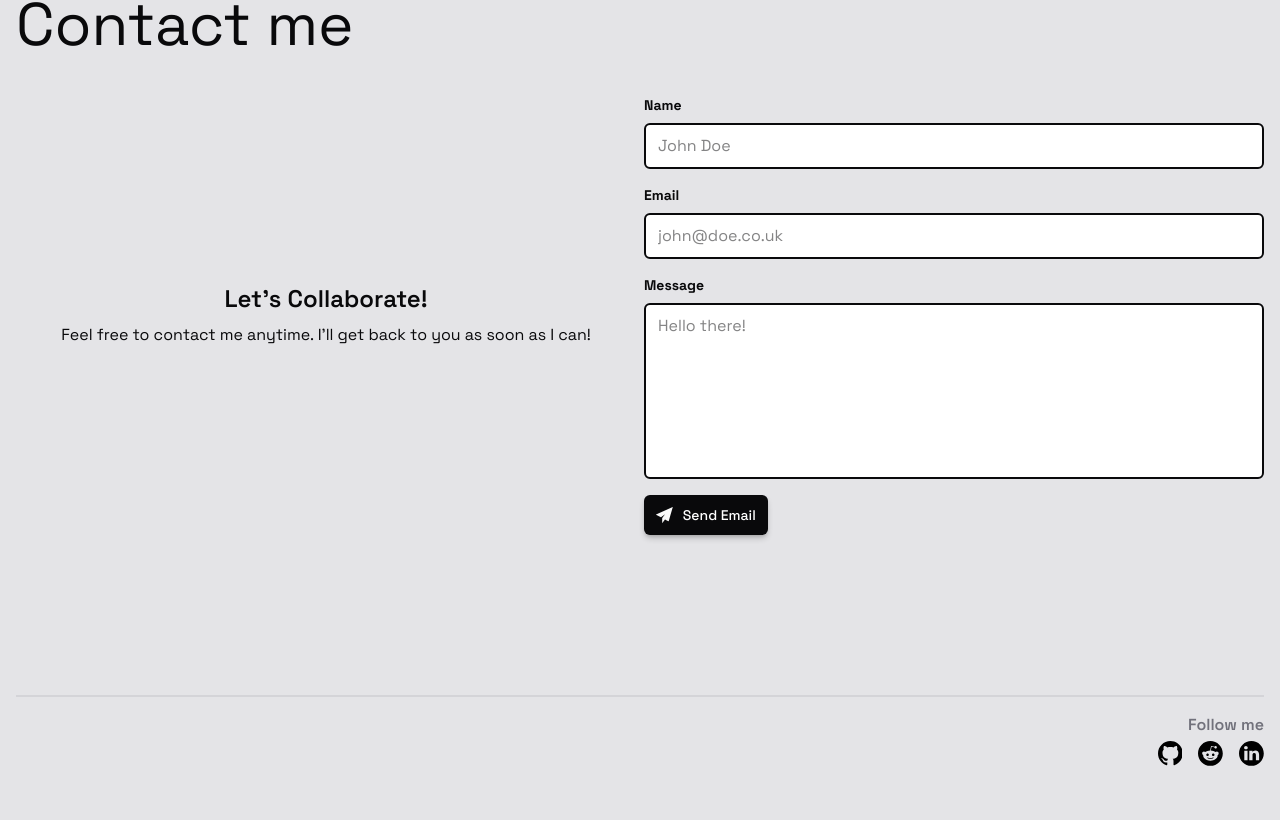
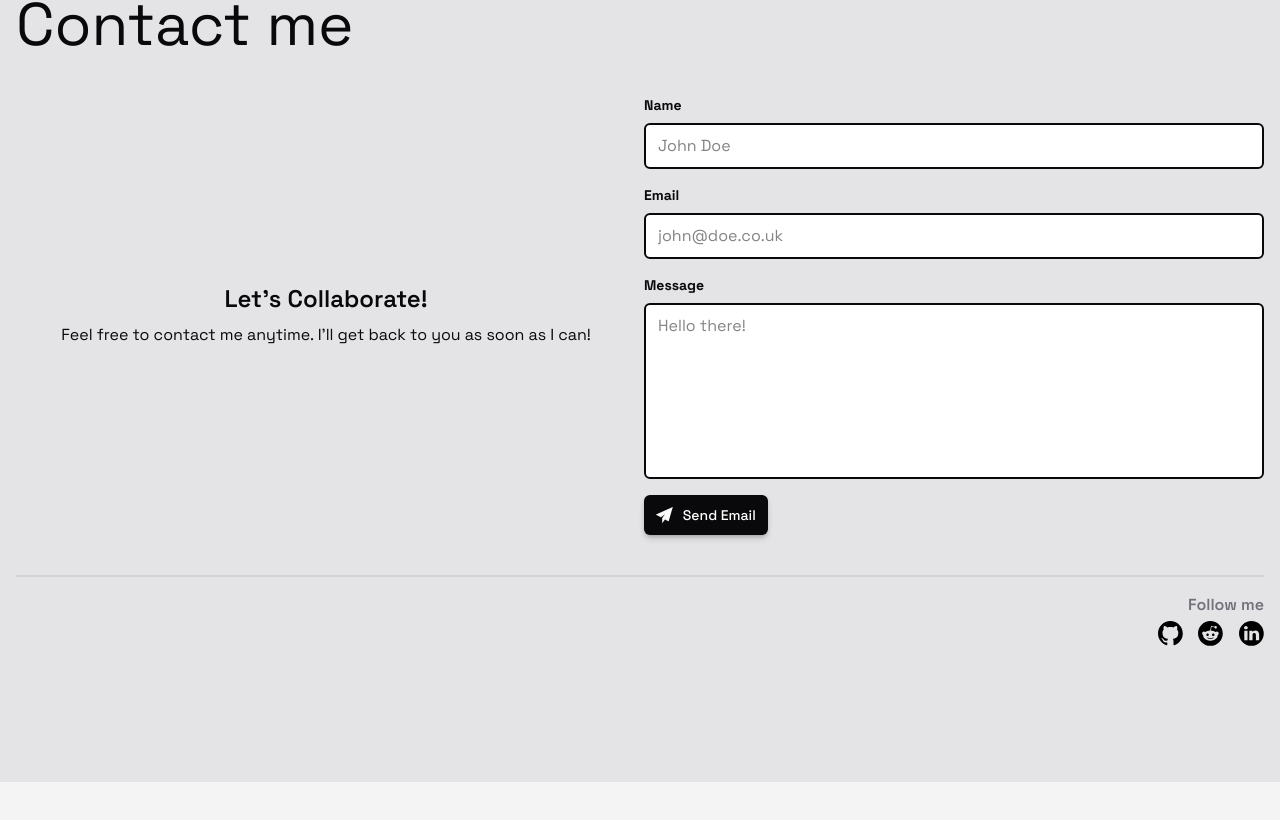
Before and after one commit to scottjoe1996/portfolio, a Next.js app: page / in a window 1280 px wide. Shown: the part 3473-4293 px from the top of the page. After the commit the page ends 4255 px from the top, so only its background shows below. Built offline with nearby package versions, Linux system fonts and the light colour scheme; no server answers.

Commit message:
fixed cropping icons on zoom

```diff
--- a/components/icons/github.tsx
+++ b/components/icons/github.tsx
@@ -5,8 +5,8 @@ import { Icon } from "./icon";
 const Github: React.FC<Icon> = ({ size = "1rem", className }) => {
   return (
     <svg
-      enableBackground="new 0 0 32 32"
       style={{ height: size }}
+      overflow="visible"
       className={className}
       version="1.0"
       viewBox="0 0 32 32"
@@ -17,12 +17,6 @@ const Github: React.FC<Icon> = ({ size = "1rem", className }) => {
         d="M16.003,0C7.17,0,0.008,7.162,0.008,15.997  c0,7.067,4.582,13.063,10.94,15.179c0.8,0.146,1.052-0.328,1.052-0.752c0-0.38,0.008-1.442,0-2.777  c-4.449,0.967-5.371-2.107-5.371-2.107c-0.727-1.848-1.775-2.34-1.775-2.34c-1.452-0.992,0.109-0.973,0.109-0.973  c1.605,0.113,2.451,1.649,2.451,1.649c1.427,2.443,3.743,1.737,4.654,1.329c0.146-1.034,0.56-1.739,1.017-2.139  c-3.552-0.404-7.286-1.776-7.286-7.906c0-1.747,0.623-3.174,1.646-4.292C7.28,10.464,6.73,8.837,7.602,6.634  c0,0,1.343-0.43,4.398,1.641c1.276-0.355,2.645-0.532,4.005-0.538c1.359,0.006,2.727,0.183,4.005,0.538  c3.055-2.07,4.396-1.641,4.396-1.641c0.872,2.203,0.323,3.83,0.159,4.234c1.023,1.118,1.644,2.545,1.644,4.292  c0,6.146-3.74,7.498-7.304,7.893C19.479,23.548,20,24.508,20,26c0,2,0,3.902,0,4.428c0,0.428,0.258,0.901,1.07,0.746  C27.422,29.055,32,23.062,32,15.997C32,7.162,24.838,0,16.003,0z"
         fillRule="evenodd"
       />
-      <g />
-      <g />
-      <g />
-      <g />
-      <g />
-      <g />
     </svg>
   );
 };
--- a/components/icons/linked-in.tsx
+++ b/components/icons/linked-in.tsx
@@ -6,6 +6,7 @@ const LinkedIn: React.FC<Icon> = ({ size = "1rem", className }) => {
   return (
     <svg
       style={{ height: size }}
+      overflow="visible"
       className={className}
       fillRule="evenodd"
       clipRule="evenodd"
--- a/components/icons/reddit.tsx
+++ b/components/icons/reddit.tsx
@@ -7,6 +7,7 @@ const Reddit: React.FC<Icon> = ({ size = "1rem", className }) => {
     <svg
       version="1.1"
       style={{ height: size }}
+      overflow="visible"
       viewBox="0 0 512 512"
       fillRule="evenodd"
       clipRule="evenodd"
--- a/components/sections/contact/contact-section.tsx
+++ b/components/sections/contact/contact-section.tsx
@@ -69,7 +69,7 @@ const ContactSection: React.FC = () => {
           </div>
         )}
       </div>
-      <hr className="mx-auto mt-40 mb-4 h-0.5 w-full border-t-0 bg-zinc-300" />
+      <hr className="mx-auto mt-10 mb-4 h-0.5 w-full border-t-0 bg-zinc-300" />
       <h3 className="mb-1 text-end font-semibold text-zinc-500">Follow me</h3>
       <div className="flex justify-end gap-4">
         <a href="https://github.com/scottjoe1996/" target="_blank">
```
